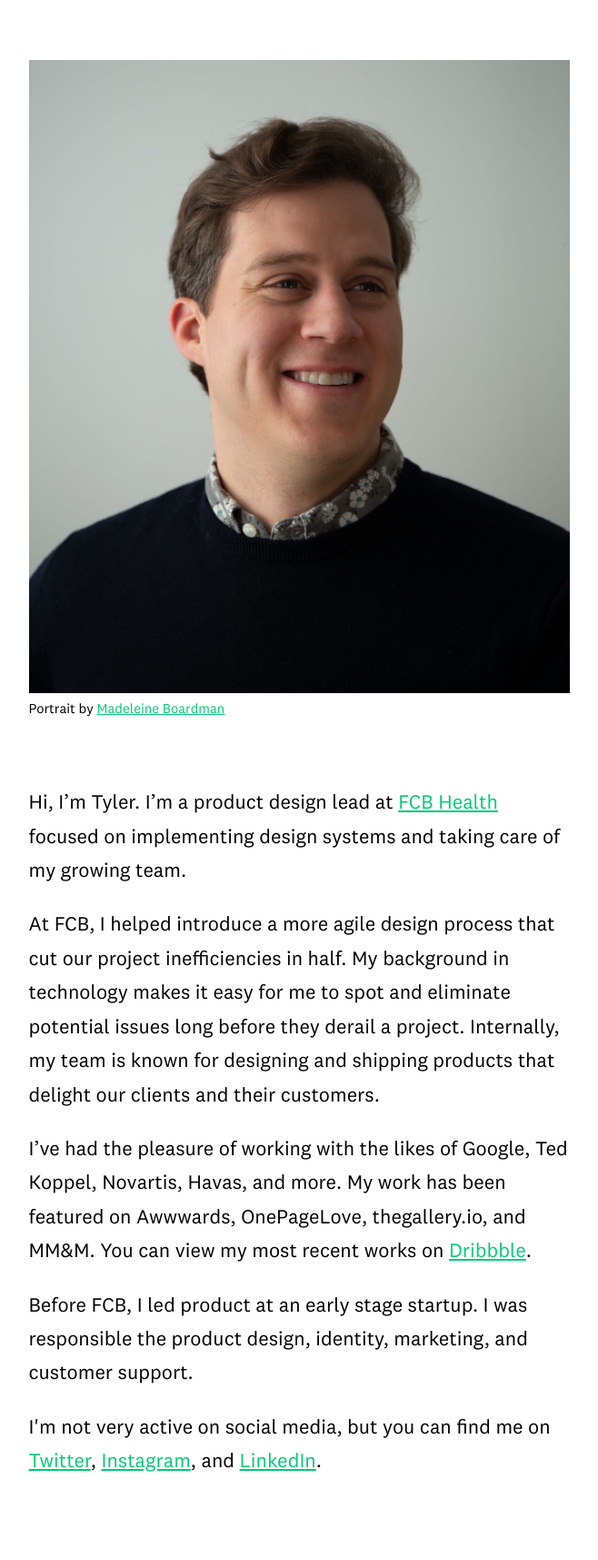
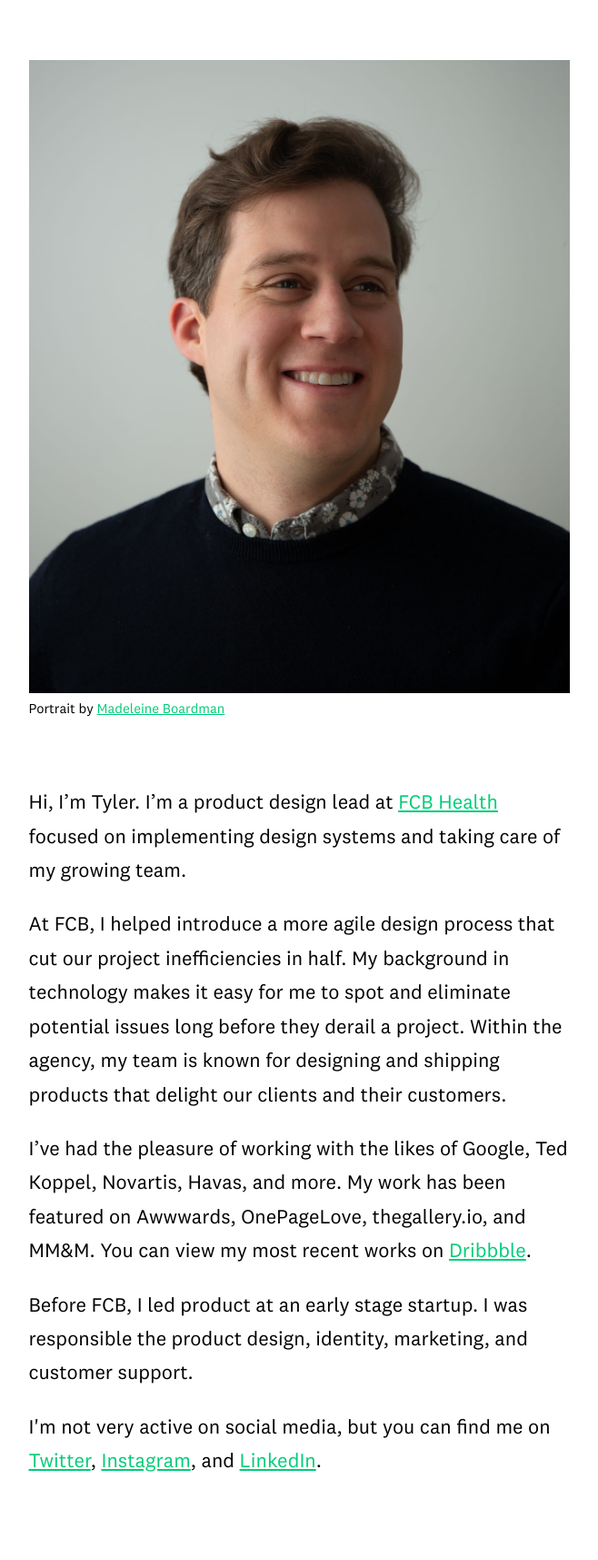
Before and after one commit to tylerhancock/friendly-guacamole, a Jekyll site: the page built from index.md, in a window 1280 px wide. Shown: the whole page at 91% size, without its empty margins (311-969 px from the left). Built offline with Jekyll 4.4.1, drawn with Linux system fonts in a browser that asks for light colours; some web fonts are replaced.

Commit message:
Update index.md
+ copy update

```diff
--- a/index.md
+++ b/index.md
@@ -7,7 +7,7 @@ title: "Tyler Hancock, Designer"
 		<img class="img-fluid pt-5" src="/assets/images/portrait.jpg" alt="This is a portrait of Tyler Hancock by Maddy Boardman">
 		<figcaption class="pb-5">Portrait by <a href="https://www.madeleineboardman.com/" target="_blank">Madeleine Boardman</a></figcaption>
 	  <p>Hi, I’m Tyler. I’m a product design lead at <a href="https://www.fcbhealthny.com/" target="_blank">FCB Health</a> focused on implementing design systems and taking care of my growing team.</p>
-	  <p>At FCB, I helped introduce a more agile design process that cut our project inefficiencies in half. My background in technology makes it easy for me to spot and eliminate potential issues long before they derail a project. Internally, my team is known for designing and shipping products that delight our clients and their customers.</p>
+	  <p>At FCB, I helped introduce a more agile design process that cut our project inefficiencies in half. My background in technology makes it easy for me to spot and eliminate potential issues long before they derail a project. Within the agency, my team is known for designing and shipping products that delight our clients and their customers.</p>
 	  <p>I’ve had the pleasure of working with the likes of Google, Ted Koppel, Novartis, Havas, and more. My work has been featured on Awwwards, OnePageLove, thegallery.io, and MM&M. You can view my most recent works on <a href="https://dribbble.com/tylerhancock" target="_blank">Dribbble</a>.</p>
 	  <p>Before FCB, I led product at an early stage startup. I was responsible the product design, identity, marketing, and customer support. </p>
 	  <p class="pb-5">I'm not very active on social media, but you can find me on <a href="https://twitter.com/tyler_m_hancock" target="_blank">Twitter</a>, <a href="https://www.instagram.com/tylermhancock/" target="_blank">Instagram</a>, and <a href="https://www.linkedin.com/in/tylermhancock/" target="_blank">LinkedIn</a>.</p>
```
